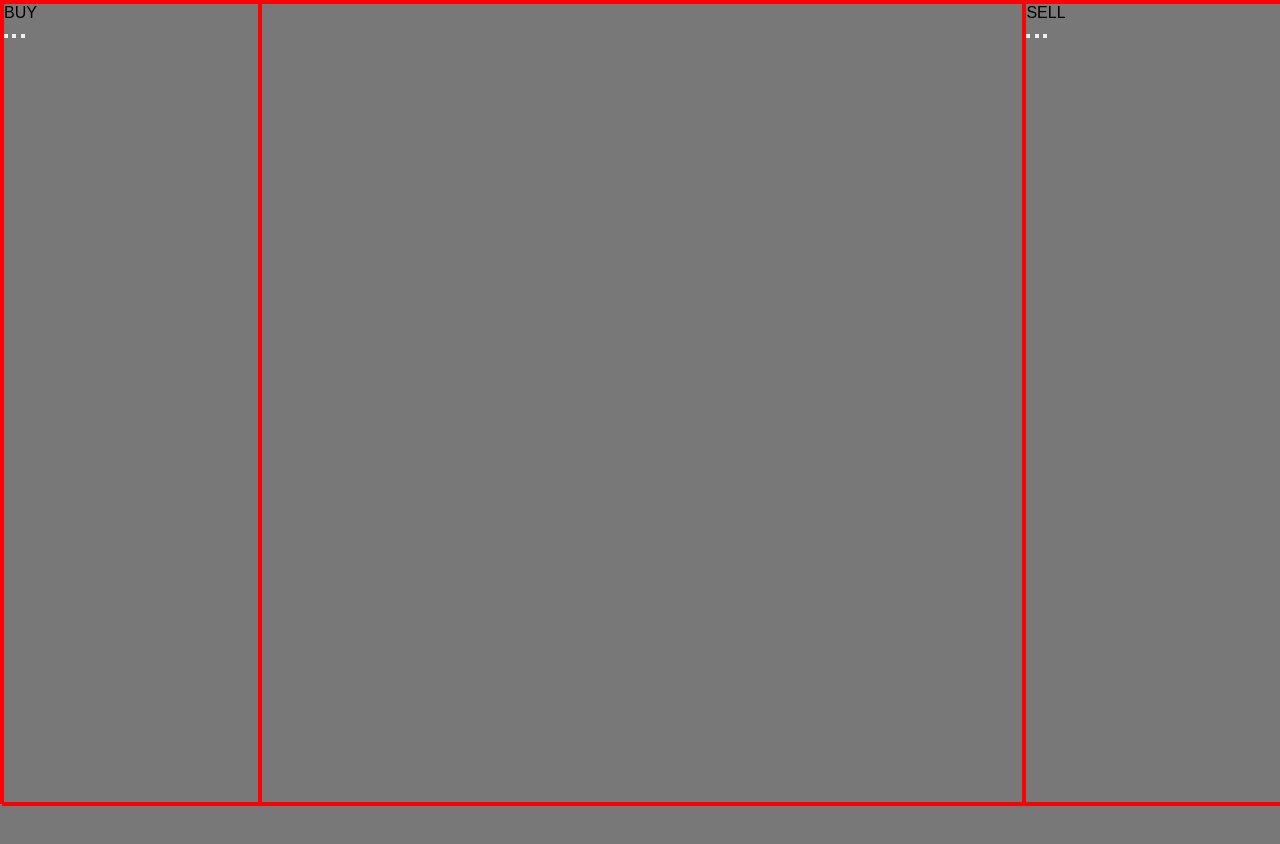
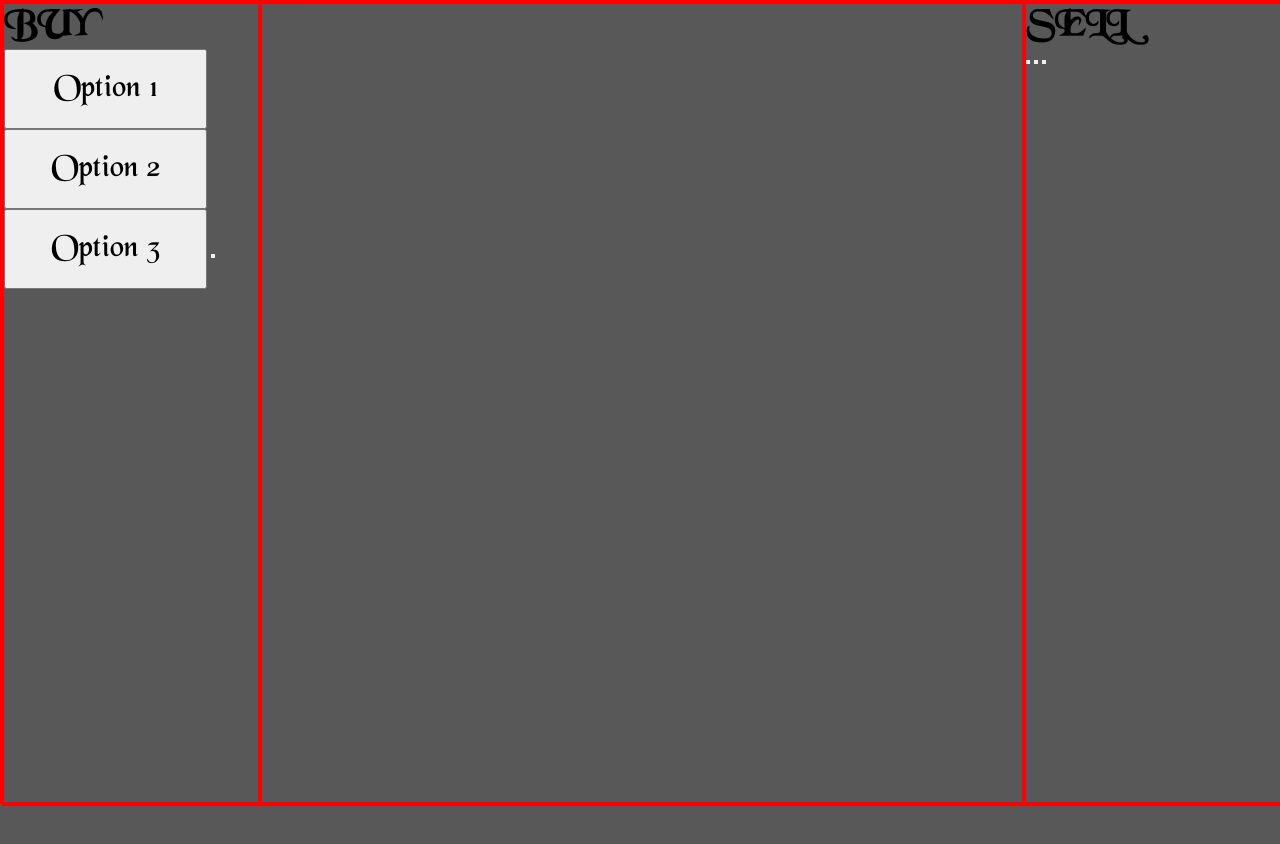
Before and after one commit to AsuraAkuma/Ehacks2024, a plain HTML site: page Frontend/Stocks.html in a window 1280 px wide. Shown: the top 844 px of the page. After the commit the page ends 806 px from the top, so only its background shows below. Drawn offline with Linux system fonts and the light colour scheme.

Commit message:
Major changes to html and css for stock game page

```diff
--- a/Frontend/Stocks.html
+++ b/Frontend/Stocks.html
@@ -9,19 +9,20 @@
   </head>
   <body class="body" id="body">
     <div class="sideMenu" id="SIDEMENU">
-      <p>BUY</p>
-      <button id="sideMenu-buy-1"></button>
-      <button id="sideMenu-buy-2"></button>
-      <button id="sideMenu-buy-3"></button>
+      <h2>BUY</h2>
+      <input onclick="buy()" id="buyButton" type="button" value="Option 1"></input>
+      <input onclick="buy()" id="buyButton" type="button" value="Option 2"></input>
+      <input onclick="buy()" id="buyButton" type="button" value="Option 3"></input>
+      <button></button>
     </div>
-    <div class="center" id="CHARTS">
-      <canvas id="CANVAS"></canvas>
-      <canvas id="CANVAS"></canvas>
-      <canvas id="CANVAS"></canvas>
-      <canvas id="CANVAS"></canvas>
+    <div class="center" id="canvasContainer">
+      <canvas id="canvas1"></canvas>
+      <canvas id="canvas2"></canvas>
+      <canvas id="canvas3"></canvas>
+      <canvas id="canvas4"></canvas>
     </div>
     <div class="sideMenu" id="sideMenu-sell">
-      <p>SELL</p>
+      <h2>SELL</h2>
       <button id="sideMenu-sell-1"></button>
       <button id="sideMenu-sell-2"></button>
       <button id="sideMenu-sell-3"></button>
--- a/Frontend/Stocks.js
+++ b/Frontend/Stocks.js
@@ -1,8 +1,14 @@
-// Variables
-const canvas = document.getElementById('CANVAS');
-const body = document.getElementById('body');
-// import config from './config.json' assert { type: "json" };
-const ctx = canvas.getContext("2d");
+// Get canvas elements
+const canvas1 = document.getElementById('canvas1');
+const canvas2 = document.getElementById('canvas2');
+const canvas3 = document.getElementById('canvas3');
+const canvas4 = document.getElementById('canvas4');
+
+// Get 2D contexts
+const ctx1 = canvas1.getContext('2d');
+const ctx2 = canvas2.getContext('2d');
+const ctx3 = canvas3.getContext('2d');
+const ctx4 = canvas4.getContext('2d');
 
 // Page load event listener
 body.addEventListener('click', (event) => {
@@ -18,3 +24,7 @@ function createLine(x1, y1, x2, y2, color, width) {
     ctx.lineWidth = width;
     ctx.stroke();
 };
+
+function buy() {
+    document.getElementById('buyButton').value = 'work';
+}
--- a/Frontend/css/stocks_stylesheet.css
+++ b/Frontend/css/stocks_stylesheet.css
@@ -1,25 +1,41 @@
+@font-face {
+    font-family: Beyond;
+    src: url(../BLKCHCRY.TTF);
+}
+
 * {
     margin: 0px;
     padding: 0px;
-    font-family: sans-serif;
+    font-family: Beyond;
     -webkit-tap-highlight-color: transparent;
+}
+
+h2 {
+    font-size: 2.25em;
+}
+
+canvas {
+    width: 100%;
+    height: 100%;
 }
 
 .body {
     position: absolute;
-    background-color: rgb(120,120,120);
+    background-color: rgb(88,88,88);
     height: 100%;
     width: 100vw;
     display: flex;
     flex-direction: row;
     border: 2px solid red;
 }
+
 .sideMenu {
     position: relative;
     width: 20%;
     height: 100%;
     border: 2px solid red;
 }
+
 .center {
     position: relative;
     width: 60%;
@@ -27,6 +43,19 @@
     display: flex;
     flex-direction: column;
     border: 2px solid red;
+}
+
+#buyButton {
+    width: 80%;
+    height: 10%;
+    font-size: 2em;
+}
+
+#canvasContainer {
+    display: grid;
+    grid-template-columns: repeat(2, 1fr);
+    grid-template-rows: repeat(2, 1fr);
+    gap: 10px; /* Adjust the gap between canvases */
 }
 
 /* .chart-sec {
```
Also changed, not shown: Frontend/BLKCHCRY.TTF (added).
